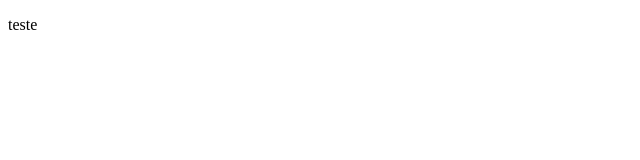
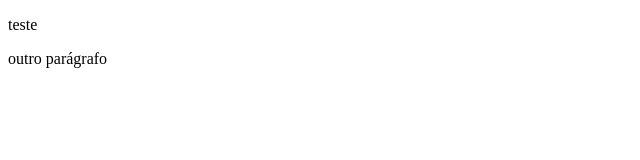
Before and after one commit to jp-guimaraes/repositorio-teste, a plain HTML site: page index.html in a window 1280 px wide. Shown: the full height of the page, 0-640 px from the left. Drawn offline with Linux system fonts and the light colour scheme.

Commit message:
Update index.html
inclui nova informação na frontpage

```diff
--- a/index.html
+++ b/index.html
@@ -5,6 +5,7 @@
     </head>
     <body>
         <p>teste </p>
+        <p> outro parágrafo </p>
         <!-- the content goes here -->
     </body>
 </html>
```
